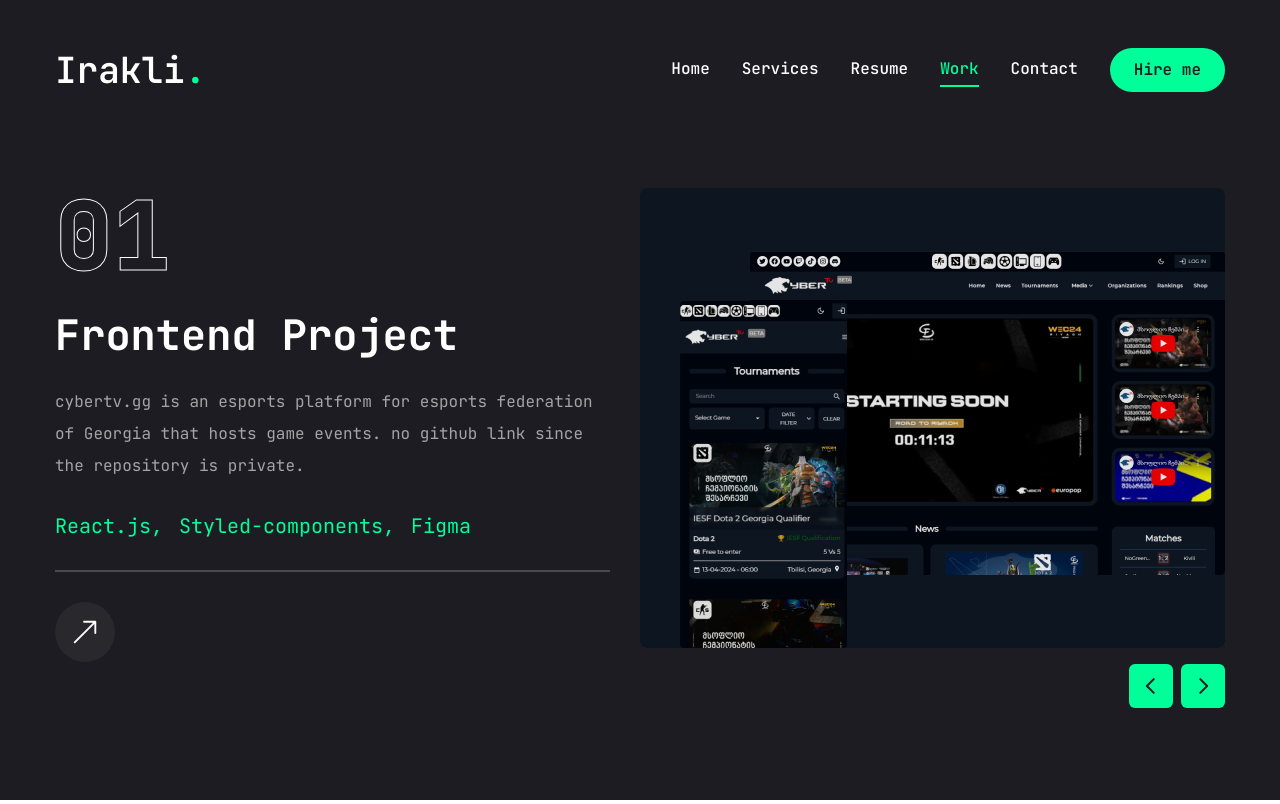
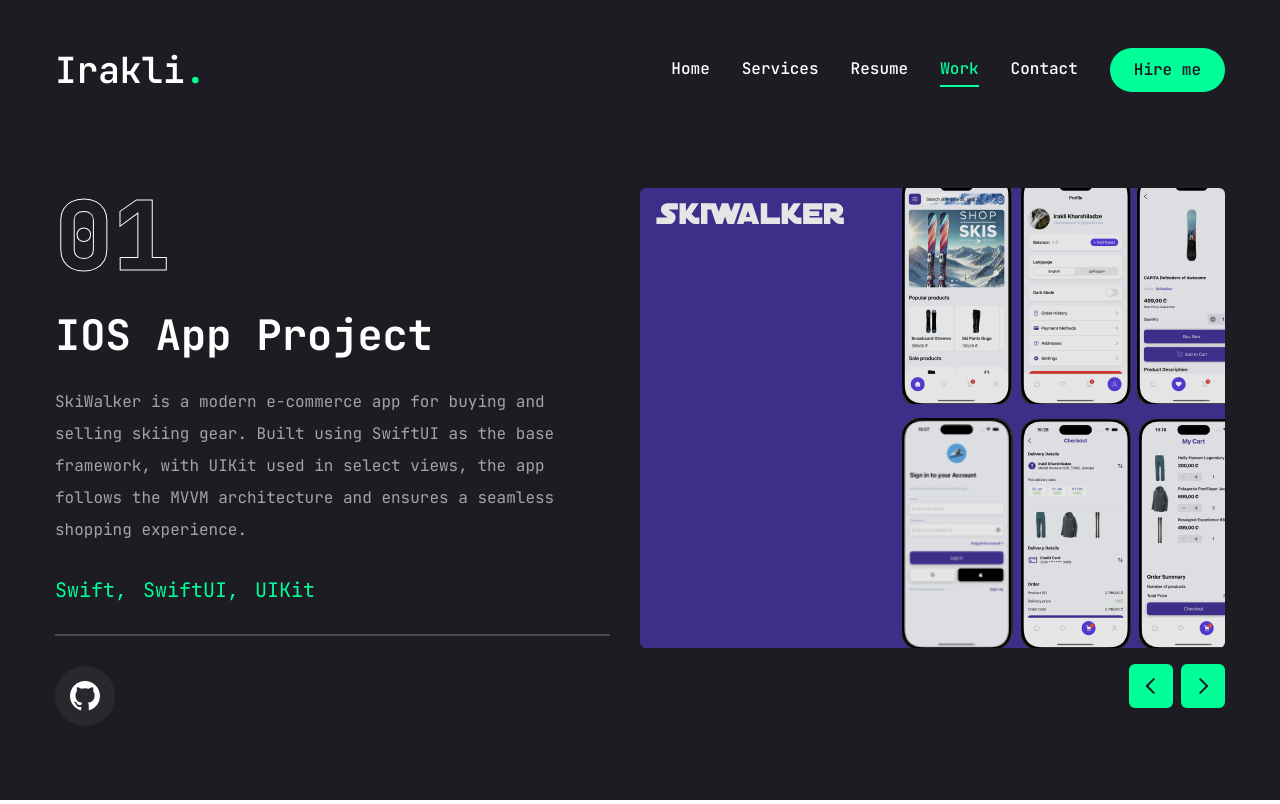
Before and after one commit to Irakli66/portfolio, a Next.js app: page /work in a window 1280 px wide. Built offline with nearby package versions, Linux system fonts and the light colour scheme.

Commit message:
add: new project

```diff
--- a/app/work/page.jsx
+++ b/app/work/page.jsx
@@ -22,6 +22,17 @@
 const projects = [
   {
     num: '01',
+    category: 'iOS app',
+    title: 'SkiWalker',
+    description:
+      'SkiWalker is a modern e-commerce app for buying and selling skiing gear. Built using SwiftUI as the base framework, with UIKit used in select views, the app follows the MVVM architecture and ensures a seamless shopping experience.',
+    stack: [{ name: 'Swift' }, { name: 'SwiftUI' }, { name: 'UIKit' }],
+    image: '/assets/work/skiwalker.png',
+    live: '',
+    github: 'https://github.com/Irakli66/Ski-Walker',
+  },
+  {
+    num: '02',
     category: 'frontend',
     title: 'cybertv',
     description:
@@ -36,7 +47,7 @@
     github: '',
   },
   {
-    num: '02',
+    num: '03',
     category: 'frontend',
     title: 'Clipart assigment project',
     description: 'Clipart assigment project.',
@@ -46,7 +57,7 @@
     github: 'https://github.com/Irakli66/clipart-assignment',
   },
   {
-    num: '03',
+    num: '04',
     category: 'frontend',
     title: 'website for Gargar.dev',
     description:
@@ -57,7 +68,7 @@
     github: 'https://github.com/Irakli66/gargar-app',
   },
   {
-    num: '04',
+    num: '05',
     category: 'fullstack',
     title: 'Sweeft assigment project',
     description: 'Sweeft assigment project with infinite scroll and search.',
@@ -67,7 +78,7 @@
     github: 'https://github.com/Irakli66/Sweeft-Project',
   },
   {
-    num: '05',
+    num: '06',
     category: 'frontend',
     title: 'Expense tracker',
     description: 'This is a simple expense tracker app made in Vue.js',
@@ -127,6 +138,7 @@
               {/* buttons */}
               <div className="flex items-center gap-4">
                 {/* live project button */}
+                {project.live && (
                   <Link href={project.live} target="_blank">
                     <TooltipProvider delayDuration={100}>
                       <Tooltip>
@@ -139,6 +151,8 @@
                       </Tooltip>
                     </TooltipProvider>
                   </Link>
+                )}
+
                 {/* github project button */}
                 {project.github && (
                   <Link href={project.github} target="_blank">
--- a/components/Stats.jsx
+++ b/components/Stats.jsx
@@ -11,7 +11,7 @@
     text: 'Years of experience',
   },
   {
-    num: 5,
+    num: 6,
     text: 'Projects completed',
   },
   {
@@ -19,7 +19,7 @@
     text: 'Technologies mastered',
   },
   {
-    num: 446,
+    num: 766,
     text: 'Code commits',
   },
 ];
```
Also changed, not shown: public/assets/work/skiwalker.png (added), 1 other file (tests, documents, lock files or other folders). Lines whose indentation alone changed are shown as unchanged.
